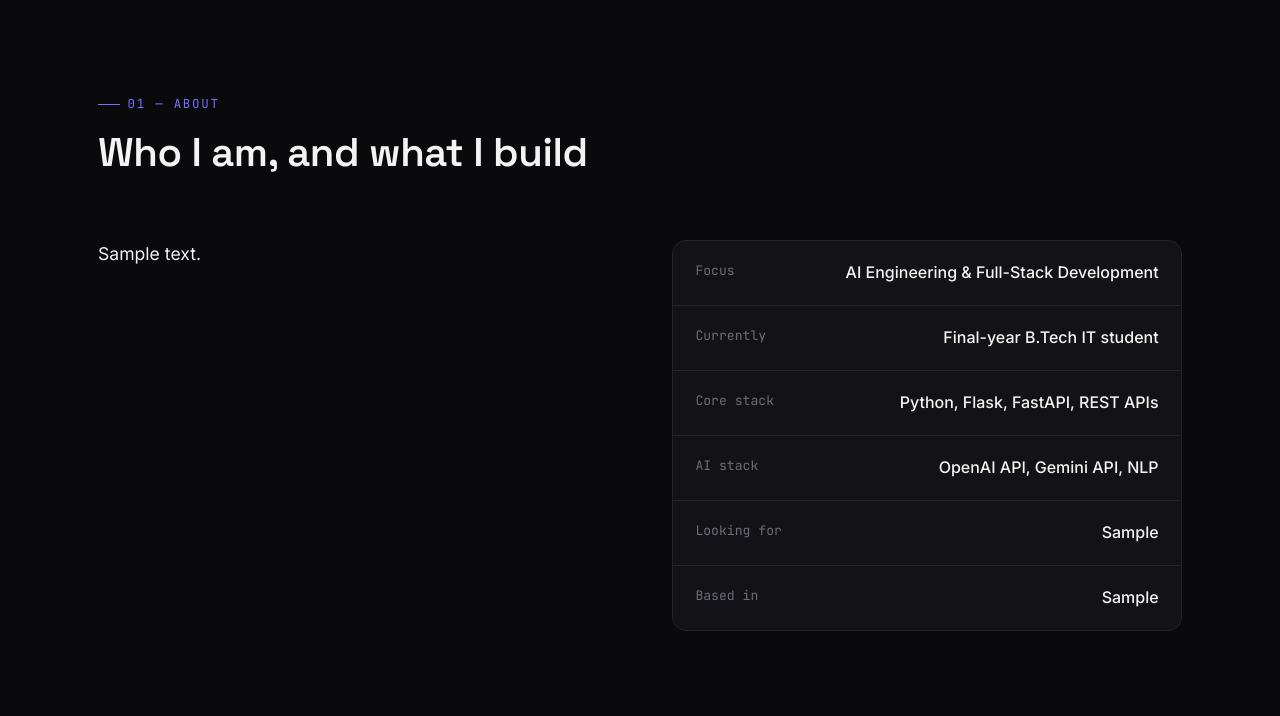
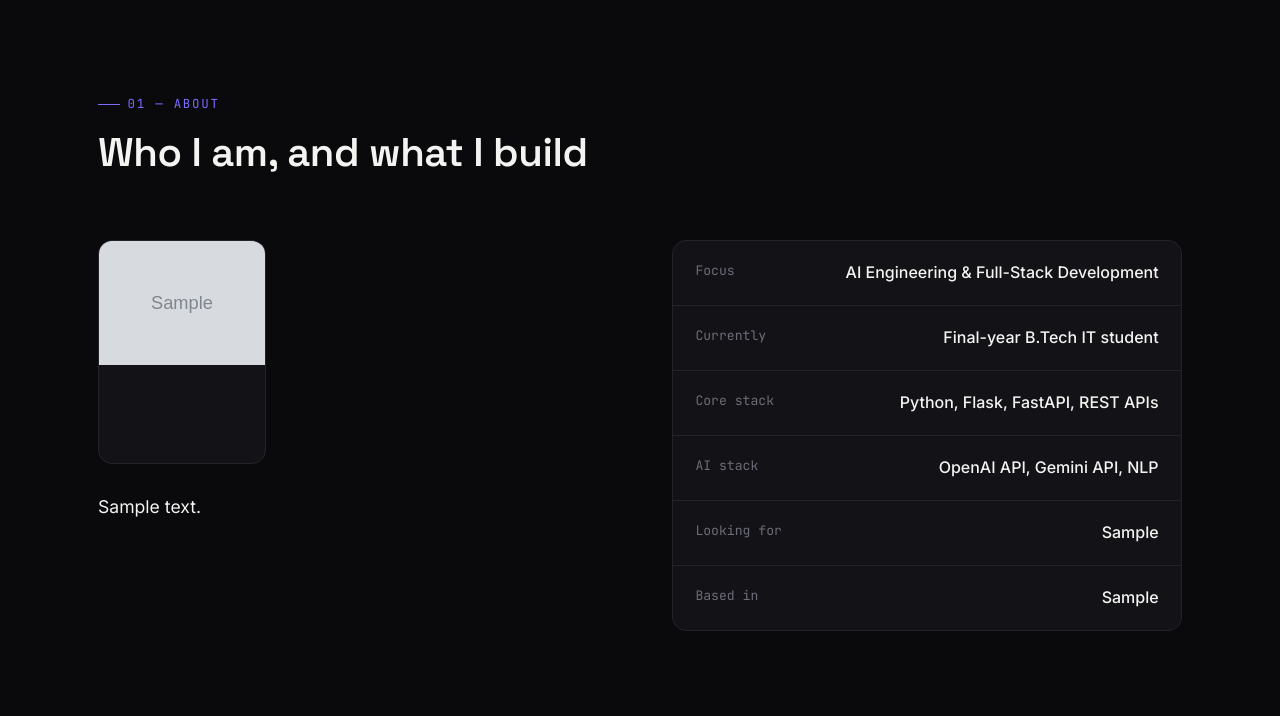
Before and after one commit to prainhub/portfolio, a Django app: page / in a window 1280 px wide. Shown: the part 995-1711 px from the top of the page. Run offline with Django 5.2, Linux system fonts and the light colour scheme; tables that the repository leaves empty hold one stand-in row (values such as "Sample post"); grey boxes marked "Sample" are stand-in pictures.

Commit message:
Add admin-manageable profile photo to About section
Profile.photo (ImageField, optional) shown in the About section as a
moderately-sized framed portrait (not a giant avatar-style profile pic)
with the existing clip-reveal-on-scroll treatment plus a grayscale-to-
color hover. Renders nothing when left blank.

Uploaded the same way project images already are: /admin/ -> Profile ->
photo field. Verified end-to-end with a headless-browser admin upload
(login, upload, save, confirm the About section renders and reveals the
photo correctly) — no console errors.

Migration: core/migrations/0002_profile_photo.py

```diff
--- a/core/models.py
+++ b/core/models.py
@@ -26,6 +26,12 @@ class Profile(models.Model):
     location = models.CharField(max_length=120, blank=True)
     email = models.EmailField(blank=True)
     phone = models.CharField(max_length=30, blank=True)
+    photo = models.ImageField(
+        upload_to="profile/",
+        blank=True,
+        null=True,
+        help_text="Shown in the About section. Optional — the section adapts if left blank.",
+    )
 
     def __str__(self):
         return self.full_name
--- a/static/css/style.css
+++ b/static/css/style.css
@@ -298,6 +298,18 @@ body.is-loading { overflow: hidden; height: 100vh; }
 
 /* ---------- About ---------- */
 .about-grid { display: grid; grid-template-columns: 1fr 1fr; gap: clamp(2rem, 5vw, 4rem); align-items: start; }
+.about-photo {
+  width: 168px; aspect-ratio: 3 / 4; border-radius: var(--radius-md); overflow: hidden;
+  border: 1px solid var(--border); margin-bottom: 1.8rem; background: var(--bg-card);
+}
+/* Higher specificity than the generic .reveal-media img rule, and declares
+   the full transition list itself, so filter doesn't clobber the clip/scale
+   reveal transition (see note on .reveal-media img above). */
+.about-photo.reveal-media img {
+  filter: grayscale(45%);
+  transition: filter var(--dur-med) var(--ease), clip-path 1.1s var(--ease), transform 1.1s var(--ease);
+}
+.about-photo:hover img { filter: grayscale(0%); }
 .about-copy p { color: var(--text-muted); margin-bottom: 1.1rem; white-space: pre-line; }
 .about-copy p:first-child { color: var(--text); font-size: 1.1rem; }
 .about-facts { display: grid; gap: 1px; background: var(--border); border: 1px solid var(--border); border-radius: var(--radius-md); overflow: hidden; }
--- a/templates/core/home.html
+++ b/templates/core/home.html
@@ -61,10 +61,17 @@
       <h2 class="section-title">Who I am, and what I build</h2>
     </div>
     <div class="about-grid">
-      <div class="about-copy reveal">
-        {% for para in profile.summary|split_paragraphs %}
-        <p>{{ para }}</p>
-        {% endfor %}
+      <div class="about-primary reveal">
+        {% if profile.photo %}
+        <div class="about-photo reveal-media">
+          <img src="{{ profile.photo.url }}" alt="{{ profile.full_name }}" loading="lazy">
+        </div>
+        {% endif %}
+        <div class="about-copy">
+          {% for para in profile.summary|split_paragraphs %}
+          <p>{{ para }}</p>
+          {% endfor %}
+        </div>
       </div>
       <dl class="about-facts reveal">
         <div class="about-fact"><dt>Focus</dt><dd>AI Engineering &amp; Full-Stack Development</dd></div>
```
Also changed, not shown: README.md, core/migrations/0002_profile_photo.py (added).
